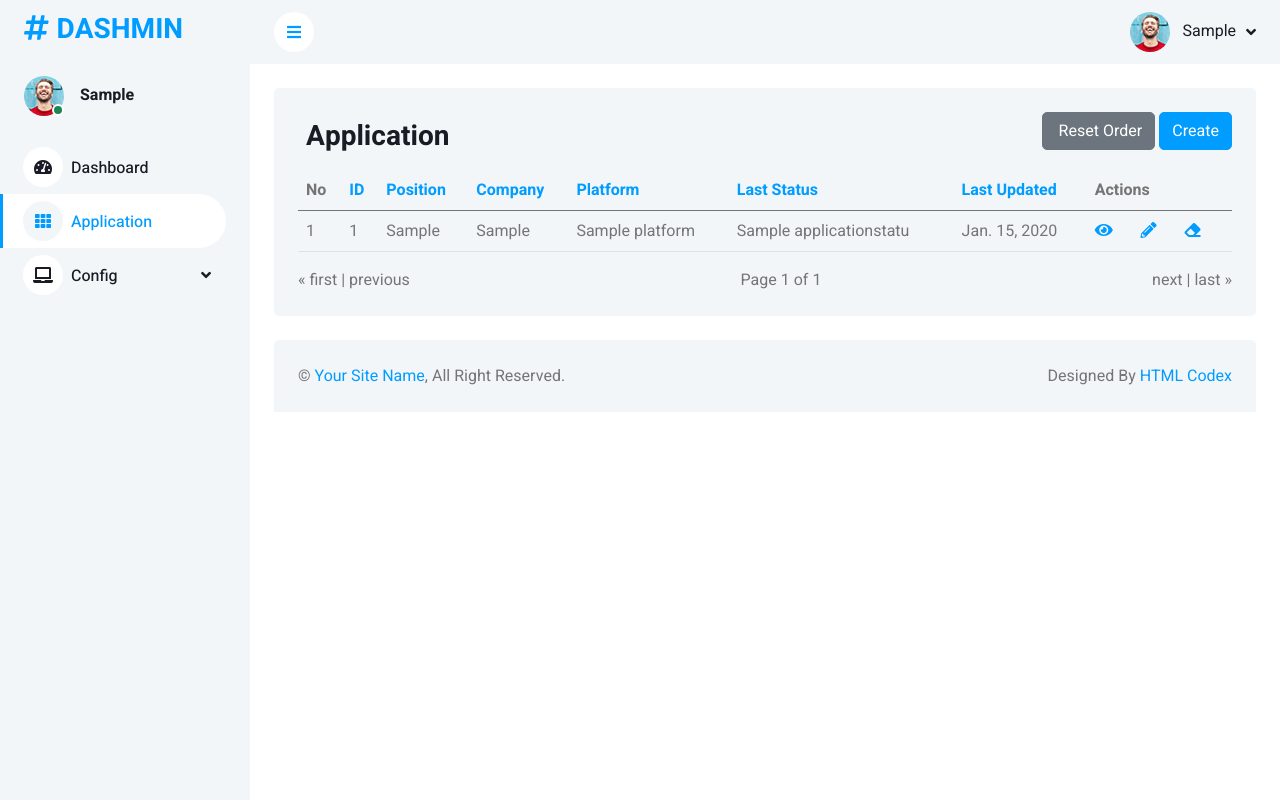
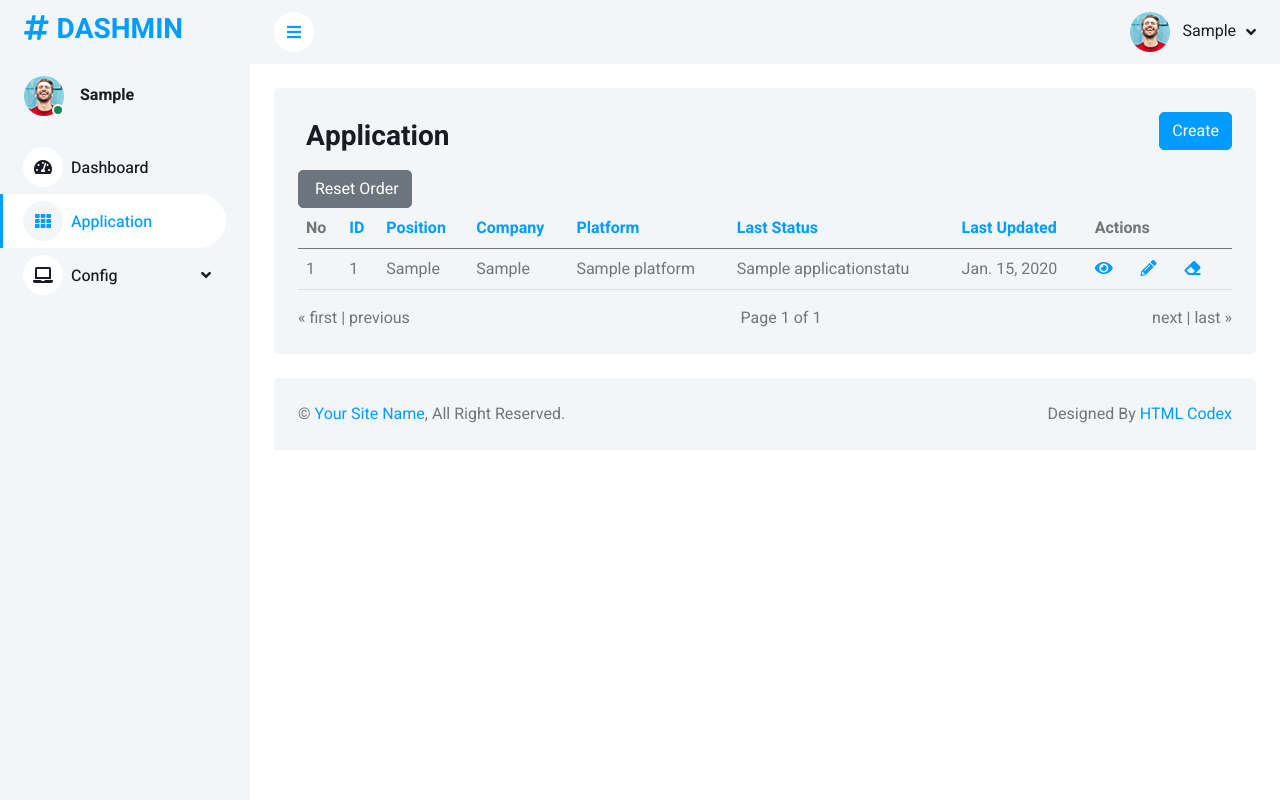
Before and after one commit to andre-fajar-n/Application-Tracker, a Django app: page /application in a window 1280 px wide. Run offline with Django 4.2, Linux system fonts and the light colour scheme; a user stored in the database is signed in; tables that the repository leaves empty hold one stand-in row (values such as "Sample post"); parts of the project's set-up code (start-up, migrations or seed data) failed here and were passed over; some libraries are stand-ins or nearby versions.

Commit message:
fix(application): move button to reset order

```diff
--- a/application_tracker/templates/component/list_table.html
+++ b/application_tracker/templates/component/list_table.html
@@ -17,15 +17,17 @@
                     {% block table_title %}
                     {% endblock %}
                     <div>
-                        <a href="?">
-                            <button type="button" class="btn btn-secondary">
-                                <i class="fa fa-refresh"></i> Reset Order
-                            </button>
-                        </a>
                         <a href="{{ create_url }}">
                             <button type="button" class="btn btn-primary">Create</button>
                         </a>
                     </div>
+                </div>
+                <div>
+                    <a href="?">
+                        <button type="button" class="btn btn-secondary">
+                            <i class="fa fa-refresh"></i> Reset Order
+                        </button>
+                    </a>
                 </div>
                 {% include '../component/error_message.html' %}
                 <div class="table-responsive">
```
